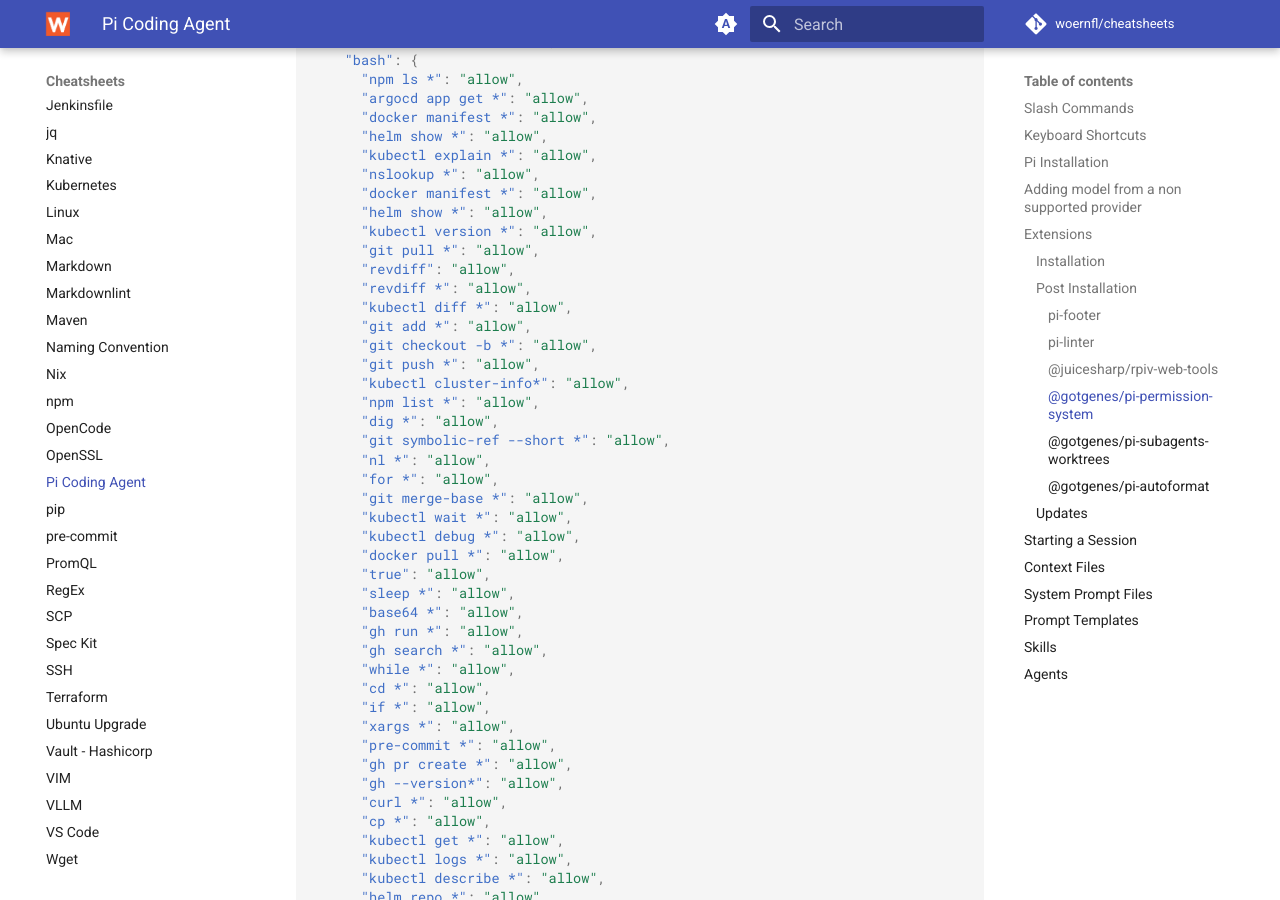
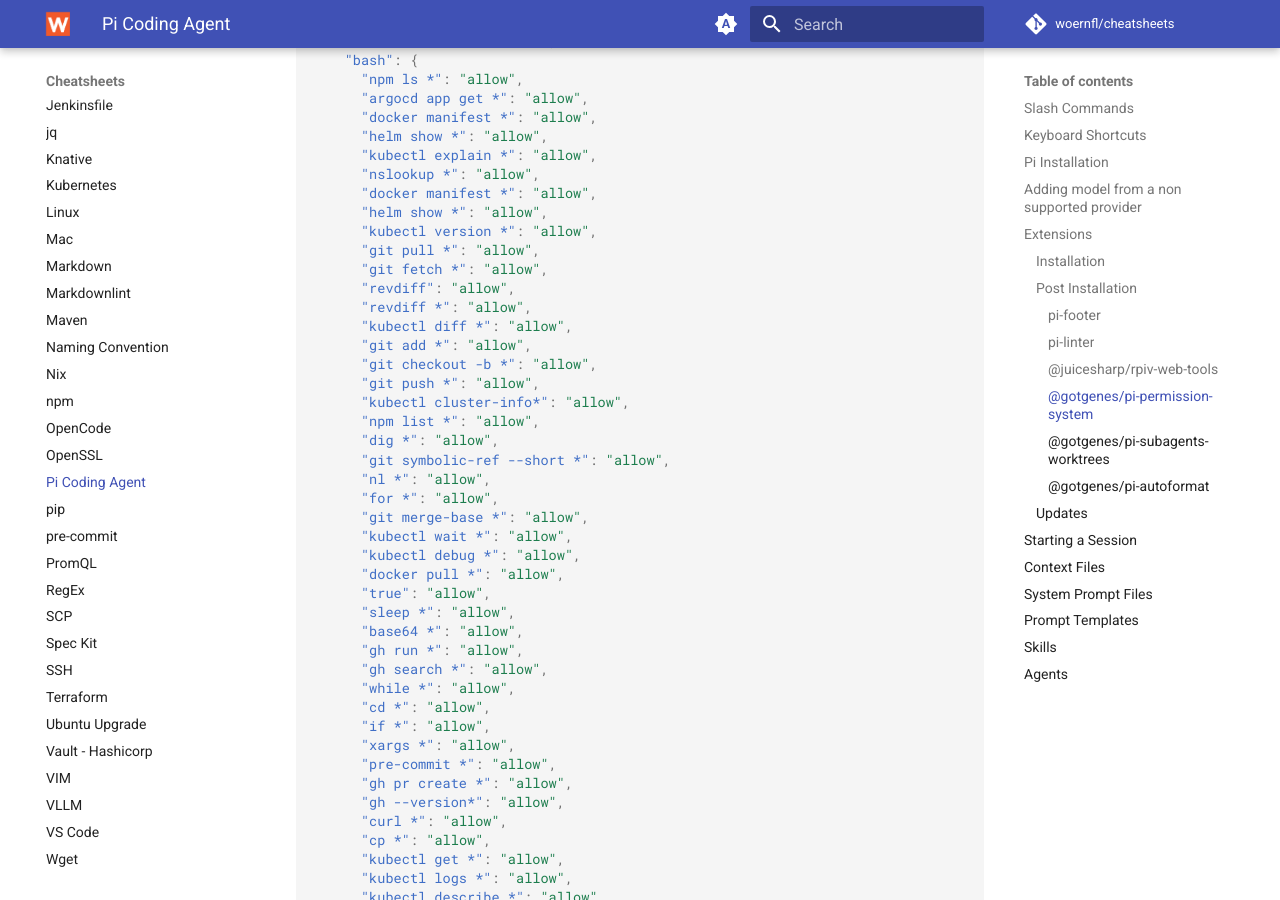
Before and after one commit to woernfl/cheatsheets, an MkDocs documentation site: the page built from docs/pi.md, in a window 1280 px wide and 900 px high, scrolled down 8827 px. Built offline with MkDocs 1.6.1 and Material for MkDocs 9.7.7, drawn with Linux system fonts in a browser that asks for light colours; comment, search, counter and statistics services are not loaded.

Commit message:
Update pi.md (#527)

```diff
--- a/docs/pi.md
+++ b/docs/pi.md
@@ -425,6 +425,7 @@
       "helm show *": "allow",
       "kubectl version *": "allow",
       "git pull *": "allow",
+      "git fetch *": "allow",
       "revdiff": "allow",
       "revdiff *": "allow",
       "kubectl diff *": "allow",
```
